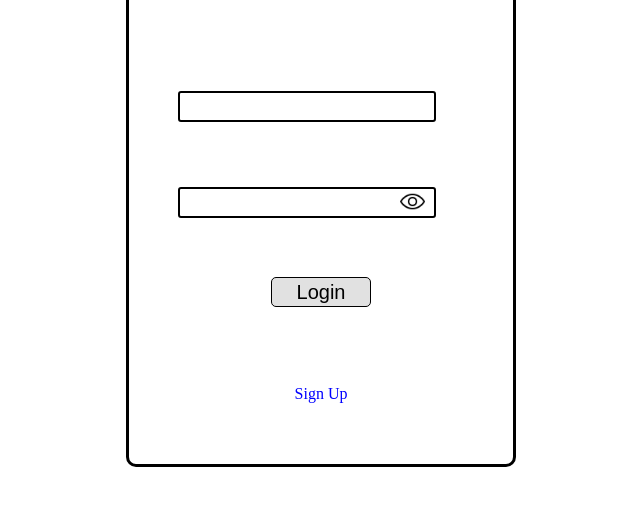
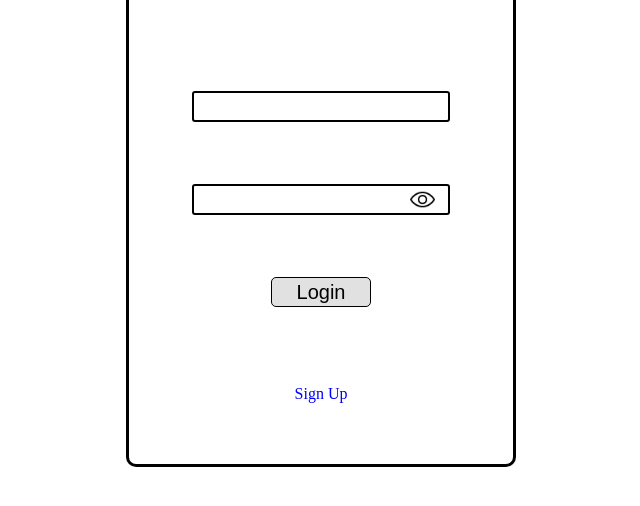
Before and after one commit to mikkimat81539/User-Authentication, a plain HTML site: page index.html in a window 1280 px wide. Both pictures are taken after a click on the picture 731 px from the left and 417 px from the top of the page. Shown: the part 216-722 px from the top of the page, without its empty margins (319-959 px from the left). Drawn offline with Linux system fonts and the light colour scheme.

Commit message:
updated javascript

```diff
--- a/index.html
+++ b/index.html
@@ -17,7 +17,7 @@
 
             <div class="password">
                 <input type="password" id="password" size="15" minlength="5" maxlength="15">
-                <img src="show.png" id="show_icon">
+                <img src="hide.png" id="show_icon">
             </div>
 
             <div class="btn">
--- a/main.js
+++ b/main.js
@@ -1,7 +1,16 @@
-const chgImg = document.getElementById('show_icon')
+const showImg = document.getElementById('show_icon')
+const passwordInput = document.getElementById('password')
 
-chgImg.addEventListener("click", changingImg)
+showImg.addEventListener("click", changingImg)
 
 function changingImg() {
-    alert('the button was pressed')
+    if (showImg.src.includes('hide.png')) {
+        showImg.src = "show.png";  // Change to a different image
+        passwordInput.type = "text"
+    }
+
+    else {
+        showImg.src = "hide.png";  // Revert back to the first image
+        passwordInput.type = "password"
+    }
 }
--- a/style.css
+++ b/style.css
@@ -43,12 +43,17 @@ body {
     width: auto;
     height: 50%;
     grid-row: 3;
+    display: flex;
+    justify-content: center;
 }
 
 .password {
     width: auto;
     height: 50%;
     grid-row: 4;
+    display: flex;
+    justify-content: center;
+    position: relative;
 }
 
 .user > input {
@@ -75,9 +80,9 @@ body {
 .password > img {
     width: 25px;
     height: 25px;
-    position: relative;
-    right: 40px;
-    top: 5px;
+    position: absolute;
+    right: 15px;
+    top: 3px;
     cursor: pointer;
 }
 
```
